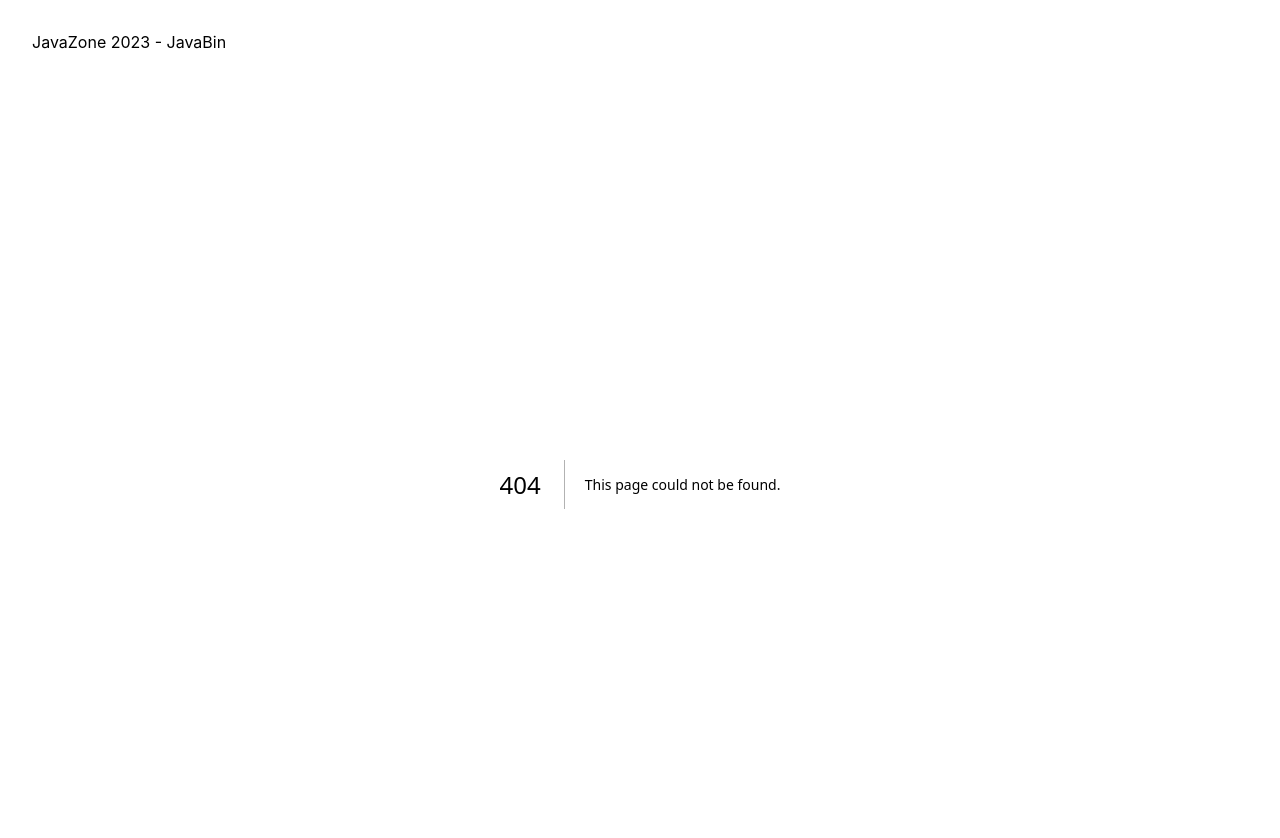
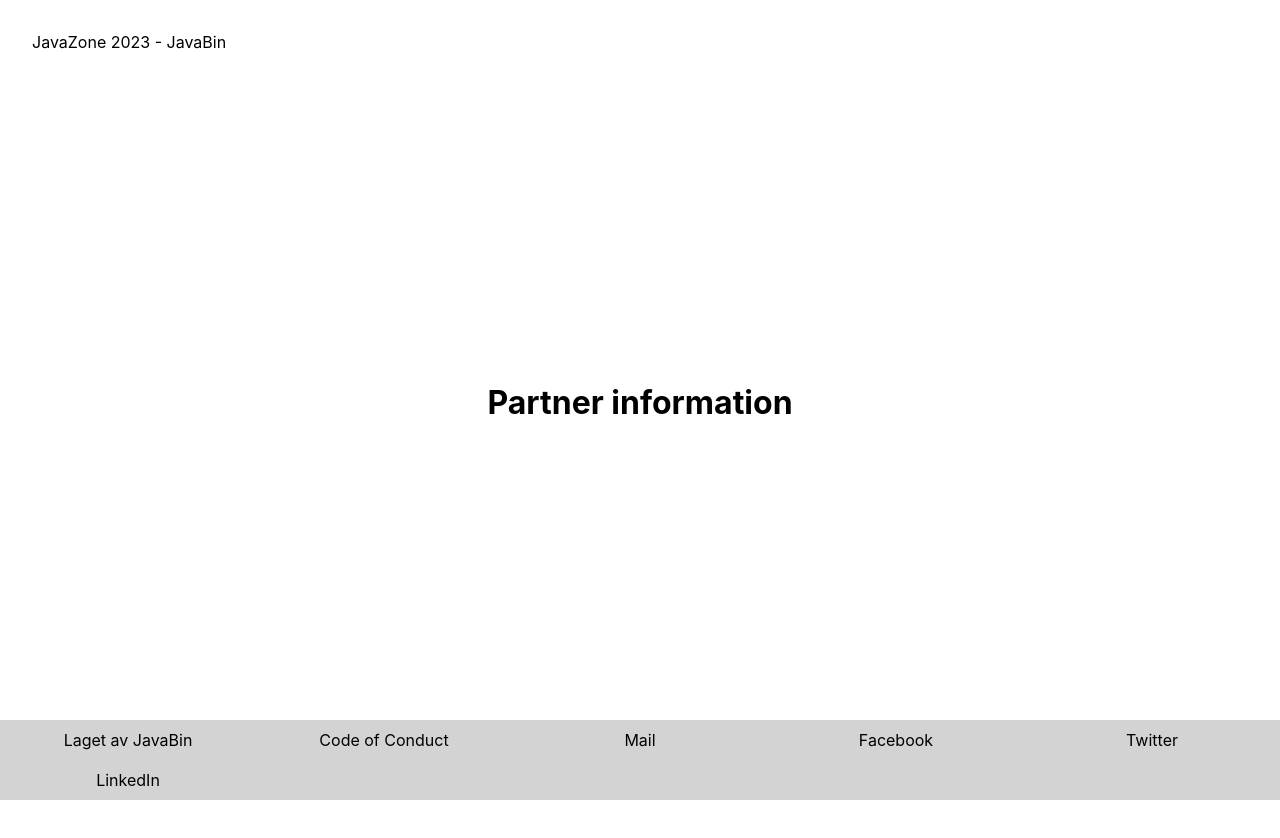
Before and after one commit to javaBin/2023.javazone.no, a Next.js app: page /partners in a window 1280 px wide. Before the commit this address had no page. Shown: the top 838 px of the page. After the commit the page ends 800 px from the top, so only its background shows below. Built offline with nearby package versions, Linux system fonts and the light colour scheme.

Commit message:
Legg til partners hovedside og fiks styling for light-mode

```diff
--- a/app/footer.module.css
+++ b/app/footer.module.css
@@ -1,14 +1,21 @@
 .footer {
-  background-color: var(--banner_bakgrunn);
   min-height: 5rem;
   grid-template-columns: repeat(auto-fit, minmax(250px, 2fr));
   align-items: center;
   justify-items: center;
   display: grid;
-  color: white;
+  color: black;
+  background-color: lightgrey;
 }
 
 .footer a {
   text-decoration: none;
   color: inherit;
 }
+
+@media (prefers-color-scheme: dark) {
+  .footer {
+    color: white;
+    background-color: var(--banner_bakgrunn);
+  }
+}
--- /dev/null
+++ b/app/partners/page.tsx
@@ -0,0 +1,7 @@
+import styles from '../page.module.css'
+
+export default function Partners() {
+  return <main className={styles.main}>
+    <h1>Partner information</h1>
+  </main>
+}
--- a/styles/globals.css
+++ b/styles/globals.css
@@ -9,7 +9,7 @@ body {
 
 * {
   box-sizing: border-box;
-  --banner_bakgrunn: rgba(255, 255, 255, 0.15);
+  --banner_bakgrunn: rgba(255, 255, 255, 0.50);
 }
 
 @media (prefers-color-scheme: dark) {
```
